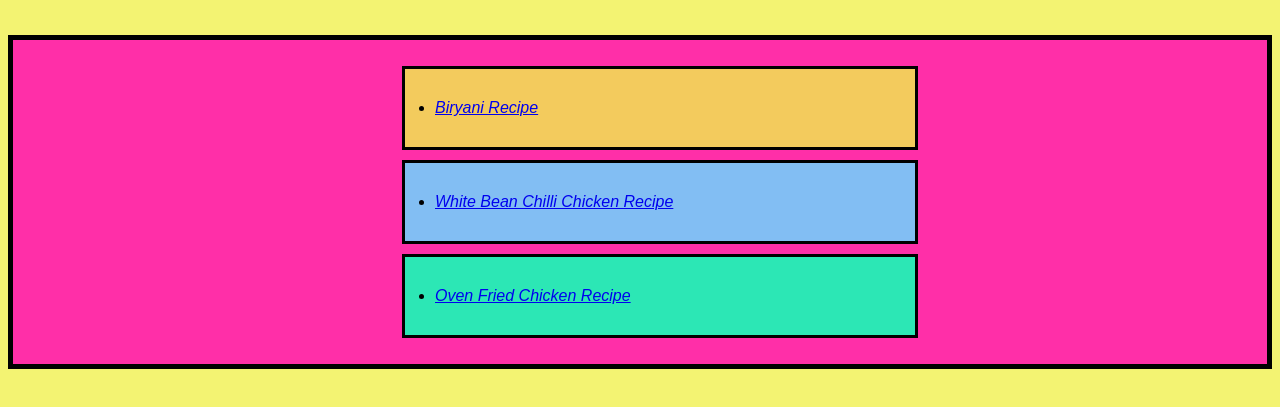
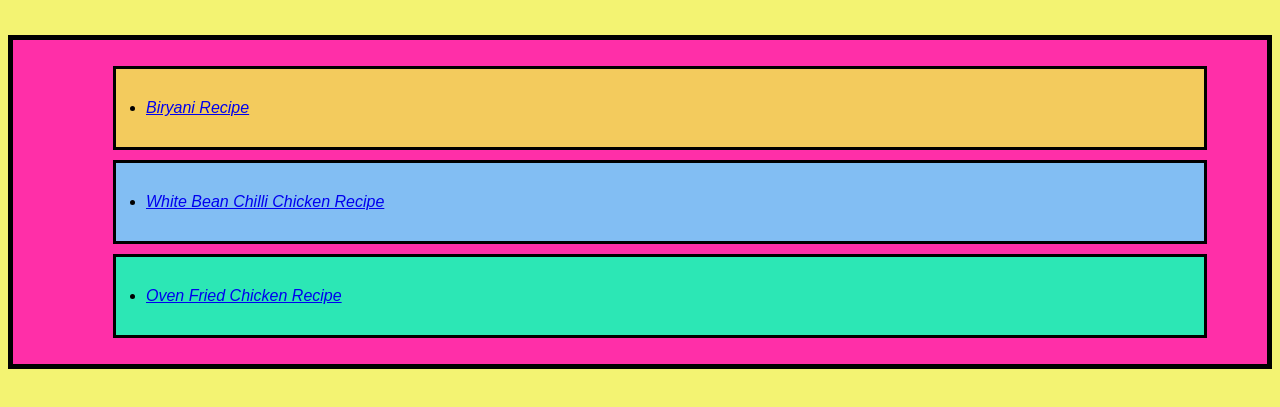
Before and after one commit to nanip9997/odin-recipes, a plain HTML site: page index.html in a window 1280 px wide. Shown: the part 67-474 px from the top of the page. Drawn offline with Linux system fonts and the light colour scheme.

Commit message:
make changes to the list

```diff
--- a/styles.css
+++ b/styles.css
@@ -41,9 +41,7 @@ a:hover{
     padding: 30px;
     margin: 50px;
 
-    width: 450px;
-    margin-left: auto;
-    margin-right: auto;
+
     border: 3px solid;
     margin-top: 10px;
     margin-bottom: 10px;
```
